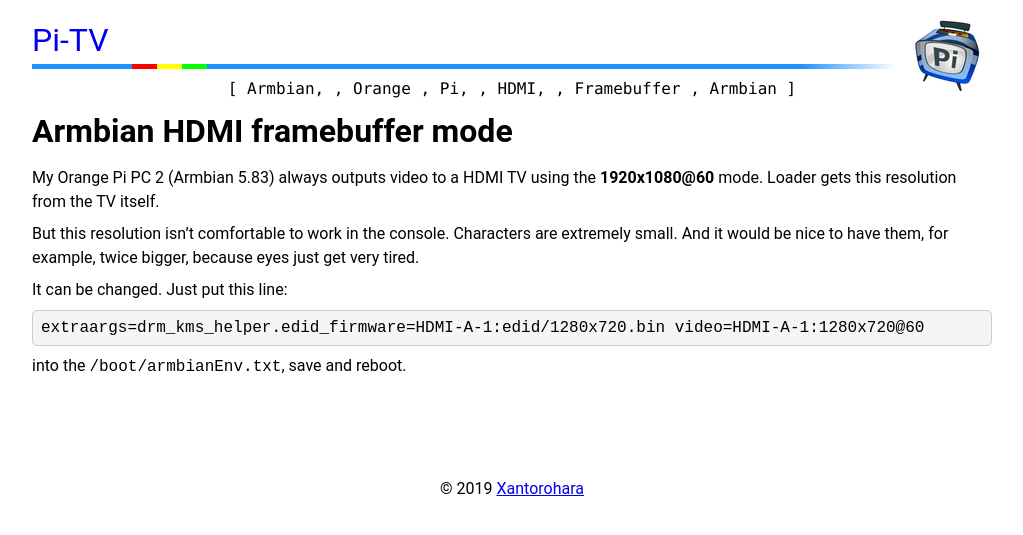
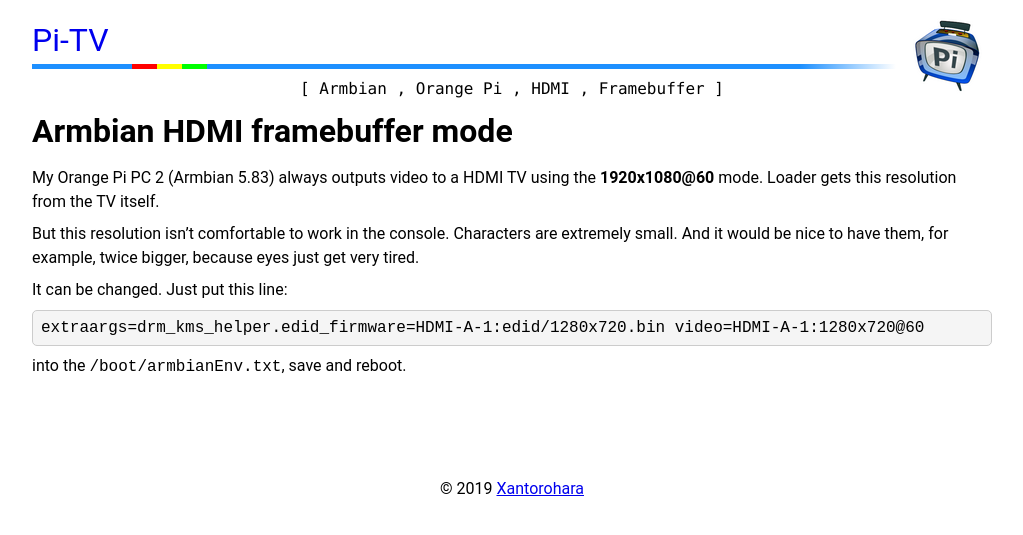
Before and after one commit to pi-tv/pi-tv.github.io, a Jekyll site: the page built from _posts/2019-06-27-armbian-hdmi-framebuffer-mode.md, in a window 1280 px wide. Shown: the top 535 px of the page, without its empty margins (128-1151 px from the left). Built offline with Jekyll 4.4.1, drawn with Linux system fonts in a browser that asks for light colours.

Commit message:
Update 2019-06-27-armbian-hdmi-framebuffer-mode.md

```diff
--- a/_posts/2019-06-27-armbian-hdmi-framebuffer-mode.md
+++ b/_posts/2019-06-27-armbian-hdmi-framebuffer-mode.md
@@ -1,6 +1,6 @@
 ---
 layout: default
-tags: Armbian, Orange Pi, HDMI, Framebuffer
+tags: [Armbian, Orange Pi, HDMI, Framebuffer]
 permalink: /:title
 
 ---
```
